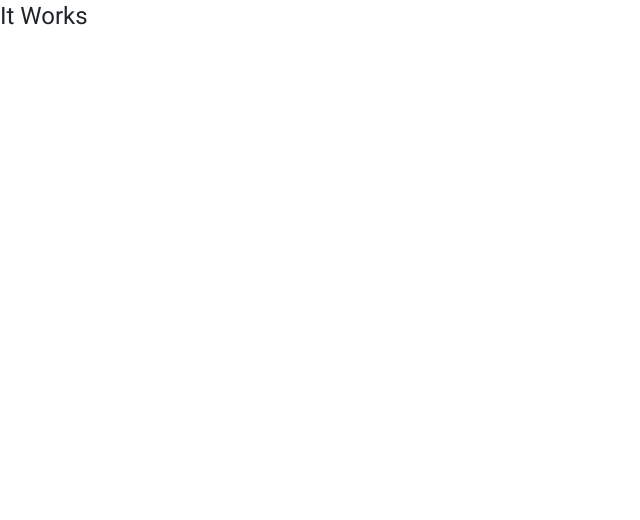
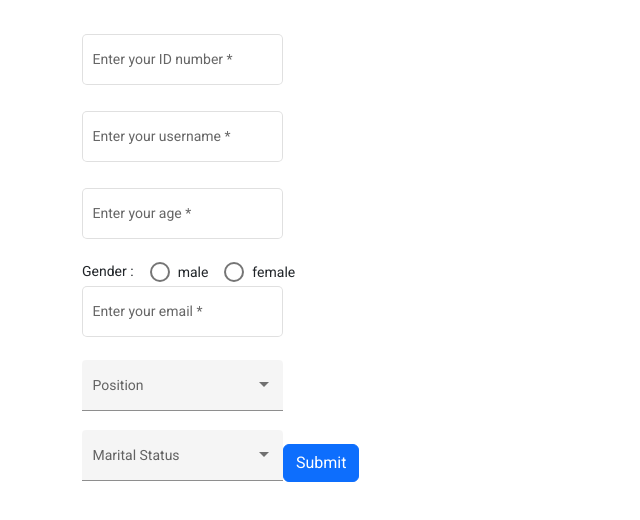
Before and after one commit to MHMMDDzaki/dzaki_upn_zetta_learning, an Angular app in the folder angular_learning/: page / in a window 1280 px wide. Shown: the top 520 px of the page, without its empty margins (0-640 px from the left). Built offline with nearby package versions, Linux system fonts and the light colour scheme.

Commit message:
angular day 7

```diff
--- a/angular_learning/src/app/app.component.css
+++ b/angular_learning/src/app/app.component.css
@@ -0,0 +1,3 @@
+.container {
+  margin-top: 30px;
+}
--- a/angular_learning/src/app/app.component.html
+++ b/angular_learning/src/app/app.component.html
@@ -1 +1,85 @@
-<h1>It Works</h1>
+<div class="container">
+  <div class="row">
+    <div class="col-xs-12 col-sm-10 col-md-8 col-sm-offset-1 col-md-offset-2">
+      <form [formGroup]="signupForm" (ngSubmit)="onSubmit()">
+        <!-- <div class="" formGroupName="userData">
+
+
+        </div> -->
+        <mat-form-field appearance="outline" class="form-group">
+          <mat-label>Enter your ID number</mat-label>
+          <input matInput type="text" placeholder="12da3" formControlName="username">
+          <mat-error
+            *ngIf="!signupForm.get('id').valid && signupForm.get('id').touched">
+            Please enter a valid ID
+          </mat-error>
+        </mat-form-field>
+        <br />
+        <mat-form-field appearance="outline" class="form-group">
+          <mat-label>Enter your username</mat-label>
+          <input matInput type="text" placeholder="dzaki" formControlName="username">
+          <mat-error
+            *ngIf="!signupForm.get('username').valid && signupForm.get('username').touched">
+            Please enter a valid username
+          </mat-error>
+        </mat-form-field>
+        <br />
+        <mat-form-field appearance="outline" class="form-group">
+          <mat-label>Enter your age</mat-label>
+          <input matInput type="number" placeholder="2" formControlName="username">
+          <mat-error
+            *ngIf="!signupForm.get('age').valid && signupForm.get('age').touched">
+            Please enter a valid age
+          </mat-error>
+        </mat-form-field>
+        <br />
+        <label class="me-3">Gender : </label>
+        <mat-radio-group formControlName="gender" class="radio" *ngFor="let gender of genders">
+          <mat-radio-button [value]="gender" class="me-3">{{gender}}</mat-radio-button>
+        </mat-radio-group>
+        <br/>
+        <mat-form-field appearance="outline" class="form-group">
+          <mat-label>Enter your email</mat-label>
+          <input matInput type="email" placeholder="dzaki@email.com" formControlName="email">
+          <mat-error
+            *ngIf="!signupForm.get('email').valid && signupForm.get('email').touched">
+            Please enter a valid email
+          </mat-error>
+        </mat-form-field>
+        <br/>
+        <mat-form-field appearance="fill">
+          <mat-label>Position</mat-label>
+          <mat-select formControlName="position">
+            <mat-option value="DKI Jakarta">DKI Jakarta</mat-option>
+            <mat-option value="DI Yogyakarta">DI Yogyakarta</mat-option>
+            <mat-option value="Surabaya">Surabaya</mat-option>
+          </mat-select>
+        </mat-form-field>
+        <br/>
+        <mat-form-field appearance="fill">
+          <mat-label>Marital Status</mat-label>
+          <mat-select formControlName="maritalStatus">
+            <mat-option value="married">Married</mat-option>
+            <mat-option value="single">Single</mat-option>
+          </mat-select>
+        </mat-form-field>
+
+        <!-- <div class="radio" *ngFor="let gender of genders">
+          <label>
+            <input type="radio" formControlName="gender" [value]="gender" />{{
+              gender
+            }}
+          </label>
+        </div> -->
+
+        <span
+          *ngIf="!signupForm.valid && signupForm.touched"
+          class="help-block"
+          >Please enter valid data
+        </span>
+
+        <button class="btn btn-primary" type="submit">Submit</button>
+      </form>
+    </div>
+  </div>
+</div>
--- a/angular_learning/src/app/app.component.ts
+++ b/angular_learning/src/app/app.component.ts
@@ -1,9 +1,40 @@
-import { Component } from '@angular/core';
+import { Component, OnInit } from '@angular/core';
+import { FormControl, FormGroup, Validators } from '@angular/forms';
 
 @Component({
   selector: 'app-root',
   templateUrl: './app.component.html',
   styleUrls: ['./app.component.css']
 })
-export class AppComponent {
+export class AppComponent implements OnInit {
+  genders = ['male', 'female'];
+  signupForm: FormGroup
+
+
+  ngOnInit(): void {
+    this.signupForm = new FormGroup({
+      // 'userData': new FormGroup({
+      //   'username': new FormControl(null, Validators.required),
+      //   'email': new FormControl(null, [Validators.required, Validators.email]),
+      // }),
+      'id': new FormControl(null, Validators.required),
+      'username': new FormControl(null, Validators.required),
+      'age': new FormControl(null, Validators.required),
+      'email': new FormControl(null, [Validators.required, Validators.email]),
+      'gender': new FormControl(null),
+      'position': new FormControl(null),
+      'maritalStatus': new FormControl(null),
+      // 'addresses': new FormGroup({
+      //   'address': new FormControl(null, Validators.required),
+      //   'zipcode': new FormControl(null, [Validators.required, Validators.email]),
+      //   'city': new FormControl(null, [Validators.required, Validators.email]),
+      //   'country': new FormControl(null, [Validators.required, Validators.email]),
+      // }),
+    })
+  }
+
+  onSubmit(){
+    console.log(this.signupForm)
+  }
+
 }
```
Also changed, not shown: angular_learning/src/app/app.module.ts (+6 -5 lines), 1 other file (tests, documents, lock files or other folders).
